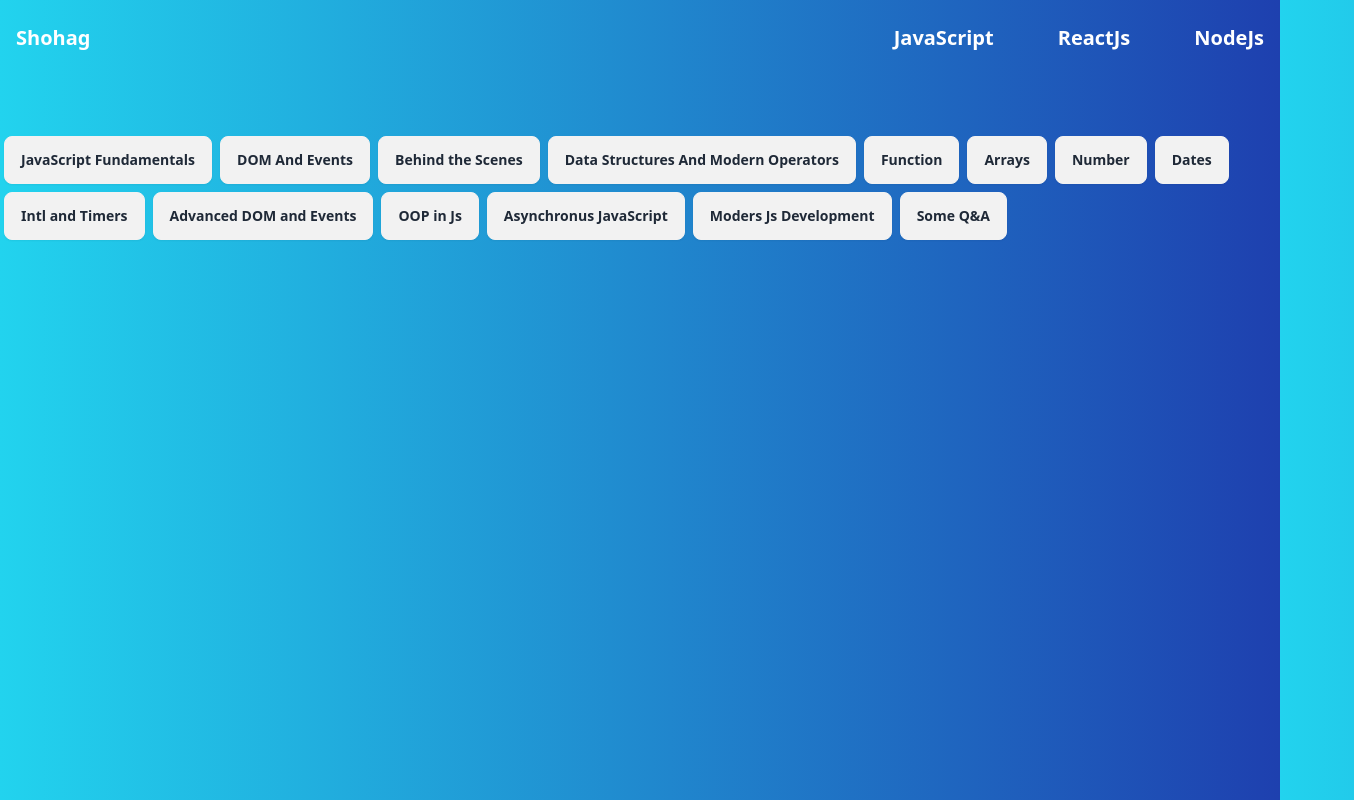
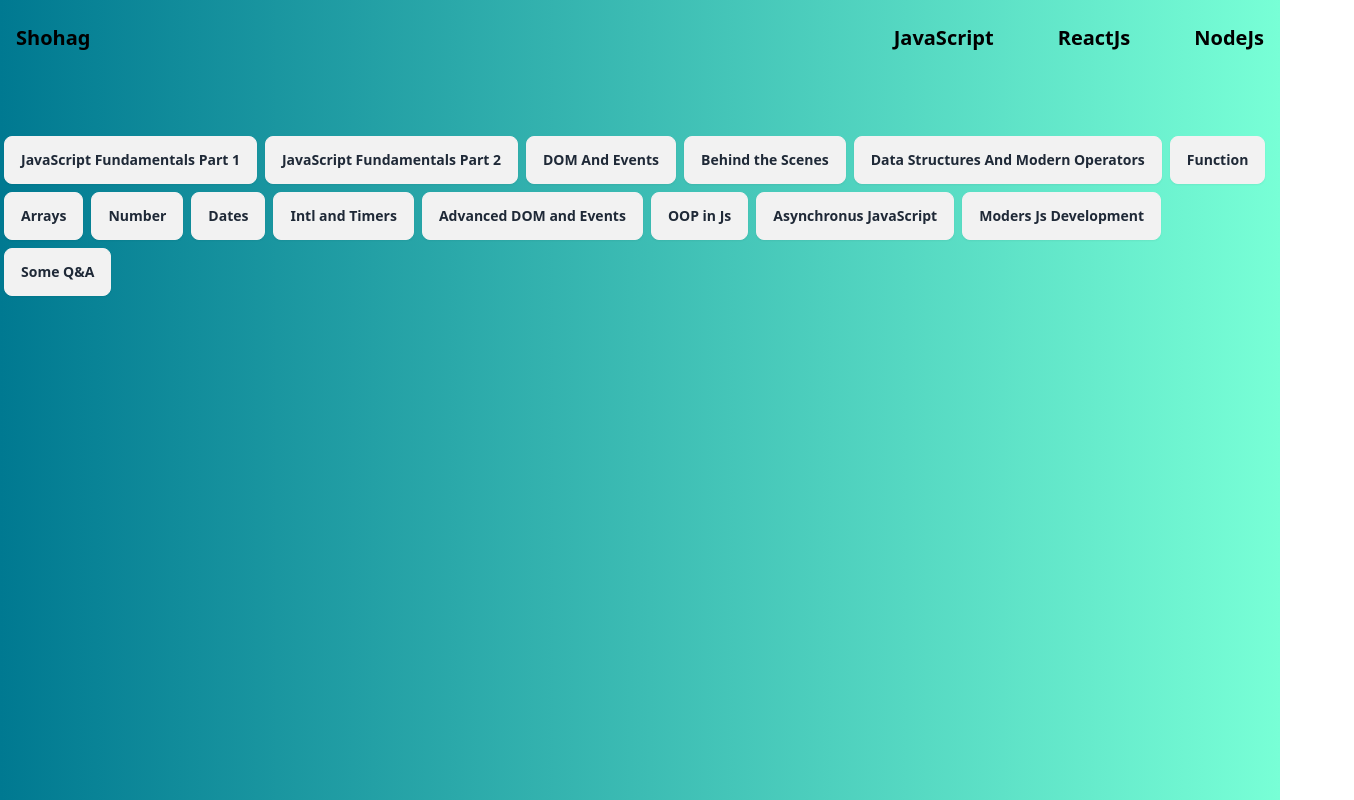
Before and after one commit to Ebadur-Rahman-Shohag/CodeClarified, a React (Vite) app: page /javascript in a window 1280 px wide. Shown: the top 800 px of the page, 1354 px wide, since content can reach past the window. Built offline with nearby package versions, Linux system fonts and the light colour scheme.

Commit message:
modify landing page

```diff
--- a/src/Pages/JavaScript.jsx
+++ b/src/Pages/JavaScript.jsx
@@ -4,9 +4,7 @@ import { javascriptData } from "../data/data";
 function JavaScript() {
   return (
     <>
-      <div
-        className=" w-full flex flex-wrap"
-      >
+      <div className="w-full">
         <div className="container mx-auto mt-14">
           {javascriptData.map((el) => {
             return (
--- a/src/components/JavaScriptTopic.jsx
+++ b/src/components/JavaScriptTopic.jsx
@@ -10,16 +10,19 @@ function JavaScriptTopic({ title, data }) {
         </div>
         <ul
           tabIndex={0}
-          className="dropdown-content z-[1] menu p-2 shadow bg-base-100 rounded-box w-52"
+          className="w-full dropdown-content z-10 menu p-2 shadow bg-base-100 rounded-box w- max-h-80 overflow-auto "
         >
           <li>
-            {data.map((el) => {
-              return (
-                <a key={el.id} title={el.title} href={el.href}>
-                  {el.title}
-                </a>
-              );
-            })}
+            {data.map((el) => (
+              <a
+                key={el.id}
+                title={el.title}
+                href={el.href}
+                className="block truncate"
+              >
+                {el.title}
+              </a>
+            ))}
           </li>
         </ul>
       </div>
--- a/src/components/Navbar.jsx
+++ b/src/components/Navbar.jsx
@@ -5,8 +5,8 @@ function Navbar() {
   const [isOpen, setIsOpen] = useState(false);
 
   return (
-    <nav className="bg-gradient-to-r from-cyan-400 to-blue-800 text-xl font-bold text-white">
-      <div className="w-full container mx-auto flex justify-between items-center px-4 py-2">
+    <nav className="w-full bg-gradient-to-left from-#78ffd6 to-#007991 text-xl font-bold text-black">
+      <div className="container mx-auto flex justify-between items-center px-4 py-2">
         <Link to="/">Shohag</Link>
         <button
           className=" md:hidden"
--- a/src/data/data.jsx
+++ b/src/data/data.jsx
@@ -3,102 +3,183 @@ import { nanoid } from "nanoid";
 const javascriptData = [
   {
     id: nanoid(),
-    title: "JavaScript Fundamentals",
+    title: "JavaScript Fundamentals Part 1",
     data: [
       {
         id: nanoid(),
-        title: "Hello World!",
+        title: "1. Hello World!",
         href: "https://chat.openai.com/share/e03181e2-6294-4fd9-9876-3681683e158c",
       },
       {
         id: nanoid(),
-        title: "A Brief Introduction To JS",
+        title: "2. A Brief Introduction To JS",
         href: "https://chat.openai.com/share/1789818f-70aa-4f0f-a264-94acf76eea89",
       },
       {
         id: nanoid(),
-        title: "Linking a JavaScript File",
+        title: "3. Linking a JavaScript File",
         href: "https://chat.openai.com/share/9edff73b-b8ce-4648-9032-99f9f8d67fb2",
       },
       {
         id: nanoid(),
-        title: "Values & Variables",
+        title: "4. Values & Variables",
         href: "https://chat.openai.com/share/f95d3274-b7fd-410d-b0b9-29233f62e81c",
       },
       {
         id: nanoid(),
-        title: "Data Types",
+        title: "5. Data Types",
         href: "https://chat.openai.com/share/2a92492d-f42f-4b0e-97a1-93aa9796acff",
       },
       {
         id: nanoid(),
-        title: "let & const & var",
+        title: "6. let & const & var",
         href: "https://chat.openai.com/share/88c9a759-2f8f-4845-b859-ab2b1819f207",
       },
       {
         id: nanoid(),
-        title: "Basic Operators",
+        title: "7. Basic Operators",
         href: "https://chat.openai.com/share/ceb3d1cf-ceb6-46e6-ba14-2578cc911343",
       },
       {
         id: nanoid(),
-        title: "Operators Precedence",
+        title: "8. Operators Precedence",
         href: "https://chat.openai.com/share/e585ab60-a3e9-4ae3-ae58-f8be47f3af87",
       },
       {
         id: nanoid(),
-        title: "Strings and Template Literals",
+        title: "9. Strings and Template Literals",
         href: "https://chat.openai.com/share/7371e41b-77ec-46da-bf65-f149f4872c86",
       },
       {
         id: nanoid(),
-        title: "if/else Statement",
+        title: "10. if/else Statement",
         href: "https://chat.openai.com/share/37c024b7-7376-4db4-927d-87440c6454b5",
       },
       {
         id: nanoid(),
-        title: "Type Conversion and Coercion",
+        title: "11. Type Conversion and Coercion",
         href: "https://chat.openai.com/share/62a17853-55a5-4d70-b2d2-325ae5fe8358",
       },
       {
         id: nanoid(),
-        title: "Truthy and Falsy values",
+        title: "12. Truthy and Falsy values",
         href: "https://chat.openai.com/share/7a222138-86e8-4b48-9025-6b41f43f58f0",
       },
       {
         id: nanoid(),
-        title: "Equality Operators",
+        title: "13. Equality Operators",
         href: "https://chat.openai.com/share/bc34e9ba-8c0f-4043-b73a-d199c506a346",
       },
       {
         id: nanoid(),
-        title: "Boolean Logic",
+        title: "14. Boolean Logic",
         href: "https://chat.openai.com/share/c383a406-e5cb-4b93-b74d-f44c005bfaee",
       },
       {
         id: nanoid(),
-        title: "Logical Operators",
+        title: "15. Logical Operators",
         href: "https://chat.openai.com/share/2bd81071-dab8-4e21-9743-b1cd74beddf3",
       },
       {
         id: nanoid(),
-        title: "The Switch Statement",
+        title: "16. The Switch Statement",
         href: "https://chat.openai.com/share/0757c977-5b45-472b-aa38-d03de64fb7e4",
       },
       {
         id: nanoid(),
-        title: "Statement and Expressions",
+        title: "17. Statement and Expressions",
         href: "https://chat.openai.com/share/830ab36f-6225-473d-a352-c21614c4e869",
       },
       {
         id: nanoid(),
-        title: "Ternary Operator",
+        title: "18. Ternary Operator",
         href: "https://chat.openai.com/share/62236480-0c15-41ae-85bf-3fe974c4f9e8",
       },
       {
         id: nanoid(),
-        title: "ES5, ES6+ and ESNext",
+        title: "19. ES5, ES6+ and ESNext",
         href: "https://chat.openai.com/share/7aeeff41-2c46-4e57-a082-0a698fe00a37",
+      },
+    ],
+  },
+  {
+    id: nanoid(),
+    title: "JavaScript Fundamentals Part 2",
+    data: [
+      {
+        id: nanoid(),
+        title: "1. Activating Strict Mode",
+        href: "https://chat.openai.com/share/e03181e2-6294-4fd9-9876-3681683e158c",
+      },
+      {
+        id: nanoid(),
+        title: "2. Functions",
+        href: "https://chat.openai.com/share/1789818f-70aa-4f0f-a264-94acf76eea89",
+      },
+      {
+        id: nanoid(),
+        title: "3. Function Declarations vs. Expressions",
+        href: "https://chat.openai.com/share/9edff73b-b8ce-4648-9032-99f9f8d67fb2",
+      },
+      {
+        id: nanoid(),
+        title: "4. Arrow Functions",
+        href: "https://chat.openai.com/share/f95d3274-b7fd-410d-b0b9-29233f62e81c",
+      },
+      {
+        id: nanoid(),
+        title: "5. Functions Calling Other Functions",
+        href: "https://chat.openai.com/share/2a92492d-f42f-4b0e-97a1-93aa9796acff",
+      },
+      {
+        id: nanoid(),
+        title: "6. Reviewing Functions",
+        href: "https://chat.openai.com/share/88c9a759-2f8f-4845-b859-ab2b1819f207",
+      },
+      {
+        id: nanoid(),
+        title: "7. Introduction to Arrays",
+        href: "https://chat.openai.com/share/ceb3d1cf-ceb6-46e6-ba14-2578cc911343",
+      },
+      {
+        id: nanoid(),
+        title: "8. Basic Array Operations (Methods)",
+        href: "https://chat.openai.com/share/e585ab60-a3e9-4ae3-ae58-f8be47f3af87",
+      },
+      {
+        id: nanoid(),
+        title: "9. Introduction to Objects",
+        href: "https://chat.openai.com/share/7371e41b-77ec-46da-bf65-f149f4872c86",
+      },
+      {
+        id: nanoid(),
+        title: "10. Dot vs. Bracket Notation",
+        href: "https://chat.openai.com/share/37c024b7-7376-4db4-927d-87440c6454b5",
+      },
+      {
+        id: nanoid(),
+        title: "11. Object Methods",
+        href: "https://chat.openai.com/share/62a17853-55a5-4d70-b2d2-325ae5fe8358",
+      },
+      {
+        id: nanoid(),
+        title: "12. Iteration: The for Loop",
+        href: "https://chat.openai.com/share/7a222138-86e8-4b48-9025-6b41f43f58f0",
+      },
+      {
+        id: nanoid(),
+        title: "13. Looping Arrays, Breaking and Continuing",
+        href: "https://chat.openai.com/share/bc34e9ba-8c0f-4043-b73a-d199c506a346",
+      },
+      {
+        id: nanoid(),
+        title: "14. Looping Backwards and Loops in Loops",
+        href: "https://chat.openai.com/share/c383a406-e5cb-4b93-b74d-f44c005bfaee",
+      },
+      {
+        id: nanoid(),
+        title: "15.The while Loop",
+        href: "https://chat.openai.com/share/2bd81071-dab8-4e21-9743-b1cd74beddf3",
       },
     ],
   },
--- a/src/index.css
+++ b/src/index.css
@@ -4,7 +4,15 @@
 html,
 body {
   min-height: 100vh; /* Ensures full viewport height */
-  background: linear-gradient(to right, #22d3ee, #1e40af);
+  /* background-image: linear-gradient(to right, #d7d2cc 0%, #304352 100%); */
+  /* background-image: linear-gradient(
+    -225deg,
+    #dfffcd 0%,
+    #90f9c4 48%,
+    #39f3bb 100%
+  ); */
+
+  background-image: linear-gradient(to right, #007991 0%, #78ffd6 100%);
 
   /* Tailwind colors */
 }
```
Also changed, not shown: src/Pages/Landing.jsx (+155 -14 lines).
